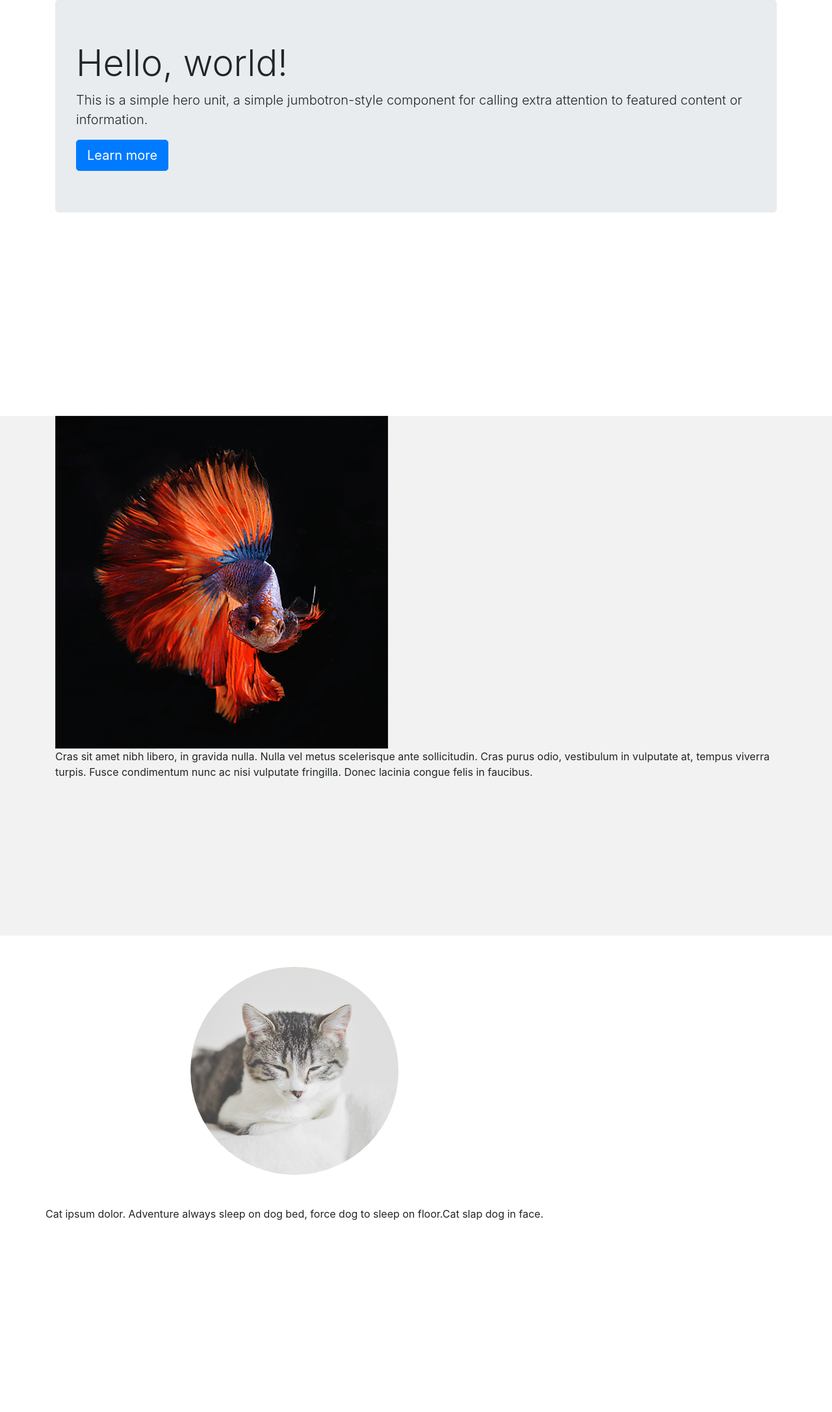
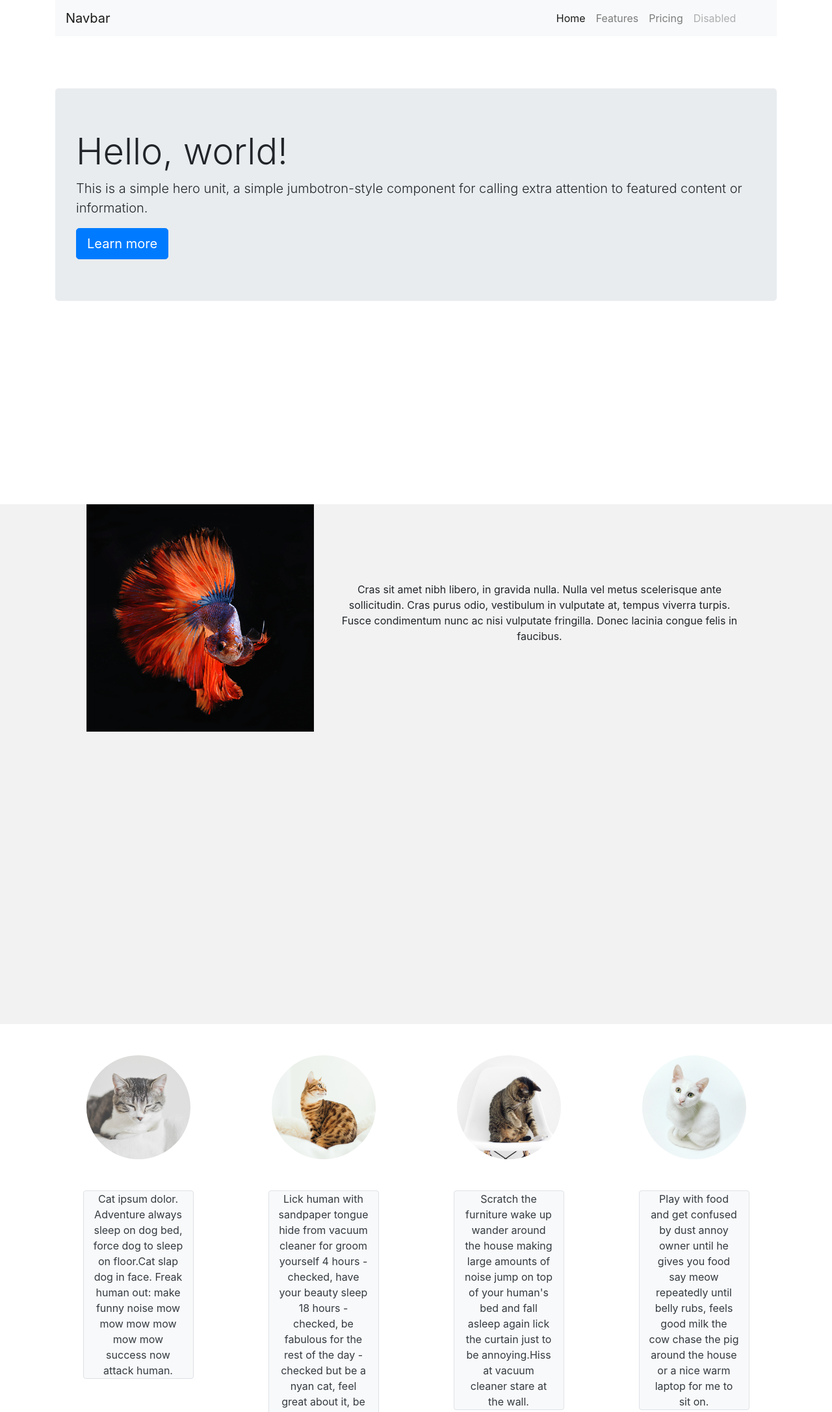
Before and after one commit to erikClevenger/bootstrap-challenge, a plain HTML site: page index.html in a window 1280 px wide. Shown: the top 2173 px of the page at 65% size. Before the commit the page ends 1896 px from the top, so only its background shows below. Drawn offline with nearby package versions, Linux system fonts and the light colour scheme.

Commit message:
move things around a bunch, forget to c&p for many hours :/

```diff
--- a/index.html
+++ b/index.html
@@ -16,6 +16,30 @@
 		<title>Bootstrap Challenge</title>
 	</head>
 	<body>
+		<div class="container">
+		<nav class="navbar navbar-expand-lg navbar-light bg-light">
+			<a class="navbar-brand" href="#">Navbar</a>
+			<button class="navbar-toggler" type="button" data-toggle="collapse" data-target="#navbarNav" aria-controls="navbarNav" aria-expanded="false" aria-label="Toggle navigation">
+				<span class="navbar-toggler-icon"></span>
+			</button>
+			<div class="collapse navbar-collapse" id="navbarNav">
+				<ul class="navbar-nav offset-lg-8">
+					<li class="nav-item active">
+						<a class="nav-link" href="#">Home <span class="sr-only">(current)</span></a>
+					</li>
+					<li class="nav-item">
+						<a class="nav-link" href="#">Features</a>
+					</li>
+					<li class="nav-item">
+						<a class="nav-link" href="#">Pricing</a>
+					</li>
+					<li class="nav-item">
+						<a class="nav-link disabled" href="#">Disabled</a>
+					</li>
+				</ul>
+			</div>
+		</nav>
+		</div>
 		<section class="heroSection">
 			<div class="container">
 					<div class="align-content-center">
@@ -29,20 +53,34 @@
 		</section>
 		<section class="mediaSection">
 			<div class="container">
-					<div class="row">
-						<div class="col">
+				<div class="row justify-content-center">
+			<div class="col-8 col-lg-4 text-center align-self-center">
 						<img class="img-fluid" src="images/fishy.png" alt="Fishy placeholder image">
-							<p>Cras sit amet nibh libero, in gravida nulla. Nulla vel metus scelerisque ante sollicitudin. Cras purus odio, vestibulum in vulputate at, tempus viverra turpis. Fusce condimentum nunc ac nisi vulputate fringilla. Donec lacinia congue felis in faucibus.</p>
-
+					</div>
+					<div class="col-12 col-lg-7 text-center align-self-center">
+						<p>Cras sit amet nibh libero, in gravida nulla. Nulla vel metus scelerisque ante sollicitudin.
+							Cras purus odio, vestibulum in vulputate at, tempus viverra turpis. Fusce condimentum nunc ac nisi vulputate fringilla. Donec lacinia congue felis in faucibus.</p>
 					</div>
 				</div>
 			</div>
 		</section>
 		<section class="circleFun container">
-				<div class="row">
-					<article class="">
+			<div class="row align-items-center">
+				<article class="col-12 col-lg-3 text-center ">
 					<img class="kittyImg rounded-circle mx-auto" src="images/kitty-1.png" alt="">
-						<p class="align-self-center mx-auto">Cat ipsum dolor. Adventure always sleep on dog bed, force	dog to sleep on floor.Cat slap dog in face.</p>
+					<p class=" col-8 border rounded text-dark bg-light mx-auto">Cat ipsum dolor. Adventure always sleep on dog bed, force dog to sleep on floor.Cat slap dog in face. Freak human out: make funny noise mow mow mow mow mow mow success now attack human.</p>
+				</article>
+				<article class="col-12 col-lg-3 text-center ">
+					<img class="kittyImg rounded-circle mx-auto" src="images/kitty-2.png" alt="">
+					<p class=" col-8 border rounded text-dark bg-light mx-auto">Lick human with sandpaper tongue hide from vacuum cleaner for groom yourself 4 hours - checked, have your beauty sleep 18 hours - checked, be fabulous for the rest of the day - checked but be a nyan cat, feel great about it, be annoying 24/7 poop rainbows in litter box all day.</p>
+				</article>
+				<article class="col-12 col-lg-3 text-center">
+					<img class="kittyImg rounded-circle mx-auto" src="images/kitty-3.png" alt="">
+					<p class=" col-8 border rounded text-dark bg-light mx-auto">Scratch the furniture wake up wander around the house making large amounts of noise jump on top of your human's bed and fall asleep again lick the curtain just to be annoying.Hiss at vacuum cleaner stare at the wall.</p>
+				</article>
+				<article class="col-12 col-lg-3 text-center">
+					<img class="kittyImg rounded-circle mx-auto" src="images/kitty-4.png" alt="">
+					<p class="col-8 border rounded text-dark bg-light mx-auto">Play with food and get confused by dust annoy owner until he gives you food say meow repeatedly until belly rubs, feels good milk the cow chase the pig around the house or a nice warm laptop for me to sit on.</p>
 				</article>
 			</div>
 		</section>
--- a/style.css
+++ b/style.css
@@ -12,9 +12,18 @@
 @media (min-width: 992px) { }
 
 /* Extra large devices (large desktops, 1200px and up)*/
-@media (min-width: 1200px) { }
+@media (min-width: 1200px) {
 
+}
 
+nav {
+	margin-bottom: 5em;
+}
+
+article{
+	height: 100vh;
+	width: auto;
+}
 
 .heroSection{
 	height: 80vh;
@@ -30,6 +39,6 @@
 
 .kittyImg{
 	display: block;
-	width: 20em;
+	width: 10em;
 	margin-bottom: 3em;
 }
```
Lines whose indentation alone changed are shown as unchanged.
